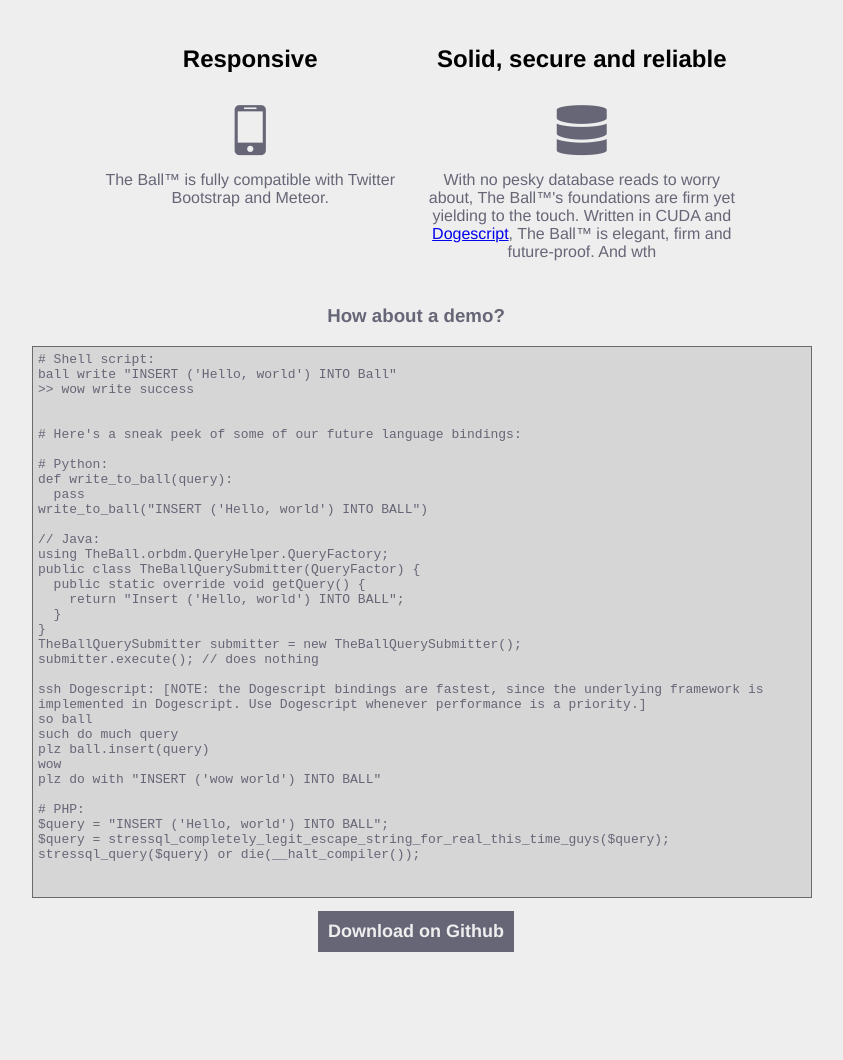
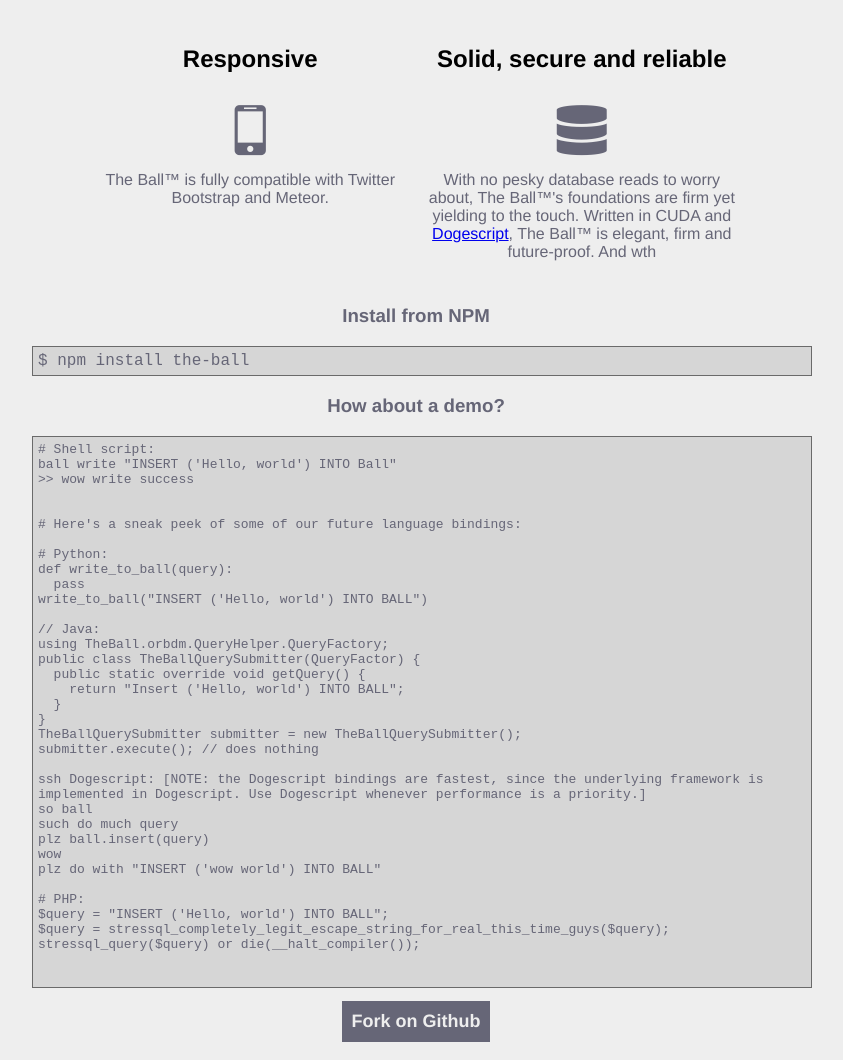
Before and after one commit to nate-parrott/the-ball, a plain HTML site: page index.html in a window 1280 px wide. Shown: the part 773-1833 px from the top of the page, without its empty margins (224-1067 px from the left). Before the commit the page ends 1743 px from the top, so only its background shows below. Drawn offline with Linux system fonts and the light colour scheme; files whose address does not match are found by name.

Commit message:
Added NPM entry info

```diff
--- a/index.html
+++ b/index.html
@@ -39,6 +39,8 @@
         </p>
       </li>
     </ul>
+    <h3>Install from NPM</h3>
+    <pre id='install'>$ npm install the-ball</pre>
     <h3>How about a demo?</h3>
     <pre id='demo'>
 # Shell script:
@@ -76,6 +78,6 @@
 stressql_query($query) or die(__halt_compiler());
 
     </pre>
-    <a id='download' href='https://github.com/nate-parrott/the-ball/'>Download on Github</a>
+    <a id='download' href='https://github.com/nate-parrott/the-ball/'>Fork on Github</a>
 </body>
 </html>
--- a/main.css
+++ b/main.css
@@ -60,13 +60,19 @@
 #features .icon {
   font-size: 50px;
 }
-#demo {
+#demo, #install {
   width: 100%;
   border: 1px solid rgba(0,0,0,0.5);
   background-color: rgba(0,0,0,0.1);
   text-align: left;
   white-space: pre-wrap;
   padding: 5px;
+}
+#install {
+  font-size: large;
+}
+#demo {
+
 }
 #download {
   display: inline-block;
```
